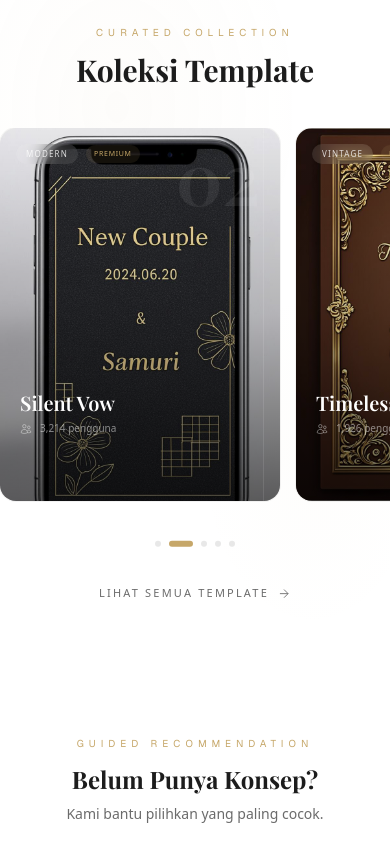
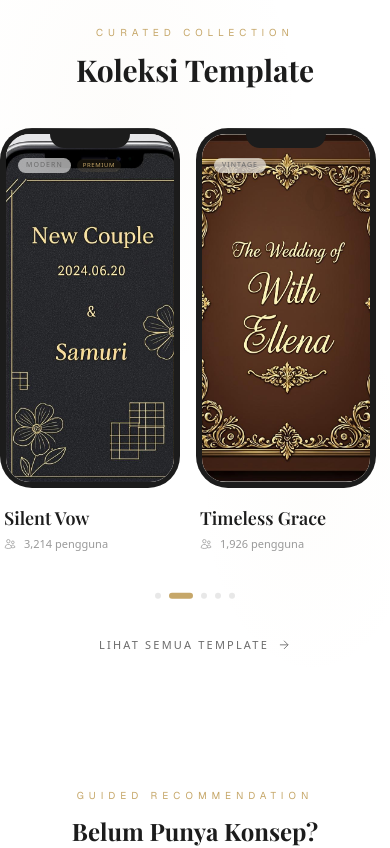
Before and after one commit to anisafitriaalprianti/undangannauka, a Next.js app: page / in a window 390 px wide. Shown: the part 1260-2108 px from the top of the page. Built offline with nearby package versions, Linux system fonts and the light colour scheme.

Commit message:
feat: template cards as phone mockups like Hero — no dark overlay, phone frame with notch

```diff
--- a/src/components/sections/HotTemplate.tsx
+++ b/src/components/sections/HotTemplate.tsx
@@ -84,25 +84,30 @@ export default function HotTemplate() {
                 whileInView={{ opacity: 1, y: 0 }}
                 viewport={{ once: true, margin: '-40px' }}
                 transition={{ duration: 0.7, delay: index * 0.08, ease: slowEase }}
-                className="flex-shrink-0 w-[280px] sm:w-[320px] snap-start group cursor-pointer"
+                className="flex-shrink-0 w-[180px] sm:w-[200px] snap-start group cursor-pointer"
               >
-                {/* PRD: Depth through shadow layering, premium polished */}
-                <div className="relative aspect-[3/4] rounded-2xl overflow-hidden ring-1 ring-black/5 transition-shadow duration-700 group-hover:nauka-shadow-premium group-hover:shadow-[0_12px_40px_rgba(28,28,28,0.12)]">
-                  {/* Image */}
+                {/* Phone mockup — same style as Hero */}
+                <div className="relative rounded-[2rem] p-1.5 transition-shadow duration-700 group-hover:nauka-shadow-premium group-hover:shadow-[0_12px_40px_rgba(28,28,28,0.12)]" style={{ backgroundColor: '#1C1C1C', aspectRatio: '9/18' }}>
+                  {/* Top edge highlight */}
+                  <div className="absolute top-0 left-0 right-0 h-px bg-gradient-to-r from-transparent via-white/20 to-transparent z-30 rounded-t-[2rem]" />
+
+                  {/* Notch */}
+                  <div className="absolute top-0 left-1/2 -translate-x-1/2 w-20 h-5 rounded-b-xl z-20" style={{ backgroundColor: '#1C1C1C' }} />
+
+                  {/* Screen */}
+                  <div className="relative w-full h-full rounded-[1.5rem] overflow-hidden bg-[#F6F2EE]">
+                    {/* Placeholder shimmer */}
                     <div className="absolute inset-0 bg-[#F0EBE5] animate-pulse" />
                     <Image
                       src={template.image}
                       alt={template.name}
                       fill
-                    className="object-cover transition-transform duration-700 ease-out group-hover:scale-105"
-                    sizes="320px"
+                      className="object-cover object-top transition-transform duration-700 ease-out group-hover:scale-105"
+                      sizes="200px"
                     />
 
-                  {/* Gradient overlay — PRD: depth terasa, layering matang */}
-                  <div className="absolute inset-0 bg-gradient-to-t from-black/60 via-black/20 to-transparent" />
-
                     {/* PRD: Lighting on hover — directional warm light from top-left */}
-                  <div className="absolute inset-0 opacity-0 group-hover:opacity-100 transition-opacity duration-700">
+                    <div className="absolute inset-0 opacity-0 group-hover:opacity-100 transition-opacity duration-700 pointer-events-none">
                       <div
                         className="absolute top-0 left-0 w-[60%] h-[50%]"
                         style={{
@@ -111,50 +116,33 @@ export default function HotTemplate() {
                       />
                     </div>
 
-                  {/* Shimmer sweep on hover — PRD: subtle, not excessive */}
-                  <div className="absolute inset-0 overflow-hidden">
-                    <div className="absolute inset-0 -translate-x-full group-hover:translate-x-full transition-transform duration-1000 ease-in-out bg-gradient-to-r from-transparent via-white/8 to-transparent" />
-                  </div>
-
-                  {/* Decorative vertical line — editorial motif */}
-                  <div className="absolute right-4 top-0 bottom-0 w-px bg-white/10 group-hover:bg-[#C6A769]/30 transition-colors duration-500" />
-
                     {/* Rank watermark */}
-                  <span className="absolute top-3 right-5 font-serif text-7xl text-white/[0.07] font-bold leading-none select-none pointer-events-none">
+                    <span className="absolute top-8 right-3 font-serif text-5xl text-[#1C1C1C]/[0.04] font-bold leading-none select-none pointer-events-none">
                       {template.rank}
                     </span>
 
-                  {/* Top badges */}
-                  <div className="absolute top-4 left-4 flex items-center gap-2">
-                    <span className="px-2.5 py-1 rounded-full text-[8px] tracking-[0.15em] uppercase text-white/80 bg-white/10 backdrop-blur-sm">
+                    {/* Tier badge — inside screen */}
+                    <div className="absolute top-6 left-3 flex items-center gap-1.5">
+                      <span className="px-2 py-0.5 rounded-full text-[7px] tracking-[0.15em] uppercase text-[#6B6B6B] bg-white/60 backdrop-blur-sm">
                         {template.vibes}
                       </span>
-                    <span className="px-2 py-1 rounded-full text-[7px] tracking-[0.1em] uppercase text-[#C6A769] bg-[#C6A769]/10">
+                      <span className="px-1.5 py-0.5 rounded-full text-[6px] tracking-[0.1em] uppercase text-[#C6A769] bg-[#C6A769]/10">
                         {template.tier}
                       </span>
                     </div>
+                  </div>
+                </div>
 
-                  {/* Bottom content */}
-                  <div className="absolute bottom-0 left-0 right-0 p-5">
-                    <h3 className="font-serif text-xl text-white font-semibold mb-1 group-hover:text-[#D4BA82] transition-colors duration-300">
+                {/* Card info — below phone mockup */}
+                <div className="mt-4 px-1">
+                  <h3 className="font-serif text-lg text-[#1C1C1C] font-semibold group-hover:text-[#C6A769] transition-colors duration-300">
                     {template.name}
                   </h3>
-                    <div className="flex items-center gap-2">
-                      <svg className="w-3 h-3 text-white/50" fill="none" viewBox="0 0 24 24" stroke="currentColor" strokeWidth="1.5">
+                  <div className="flex items-center gap-2 mt-1">
+                    <svg className="w-3 h-3 text-[#999]" fill="none" viewBox="0 0 24 24" stroke="currentColor" strokeWidth="1.5">
                       <path d="M15 19.128a9.38 9.38 0 0 0 2.625.372 9.337 9.337 0 0 0 4.121-.952 4.125 4.125 0 0 0-7.533-2.493M15 19.128v-.003c0-1.113-.285-2.16-.786-3.07M15 19.128v.106A12.318 12.318 0 0 1 8.624 21c-2.331 0-4.512-.645-6.374-1.766l-.001-.109a6.375 6.375 0 0 1 11.964-3.07M12 6.375a3.375 3.375 0 1 1-6.75 0 3.375 3.375 0 0 1 6.75 0Zm8.25 2.25a2.625 2.625 0 1 1-5.25 0 2.625 2.625 0 0 1 5.25 0Z" />
                     </svg>
-                      <span className="text-[10px] text-white/50">{template.users} pengguna</span>
-                    </div>
-
-                    {/* Preview button — PRD: motion tidak boleh mengganggu membaca */}
-                    <div className="mt-3 opacity-0 translate-y-2 group-hover:opacity-100 group-hover:translate-y-0 transition-all duration-500">
-                      <span className="inline-flex items-center gap-2 px-5 py-2 rounded-full bg-white/15 backdrop-blur-sm text-white text-[10px] tracking-[0.2em] uppercase border border-white/20">
-                        Preview
-                        <svg className="w-3 h-3" fill="none" viewBox="0 0 24 24" stroke="currentColor" strokeWidth="2">
-                          <path d="M13.5 4.5 21 12m0 0-7.5 7.5M21 12H3" />
-                        </svg>
-                      </span>
-                    </div>
+                    <span className="text-[11px] text-[#999]">{template.users} pengguna</span>
                   </div>
                 </div>
               </motion.div>
```
Lines whose indentation alone changed are shown as unchanged.
